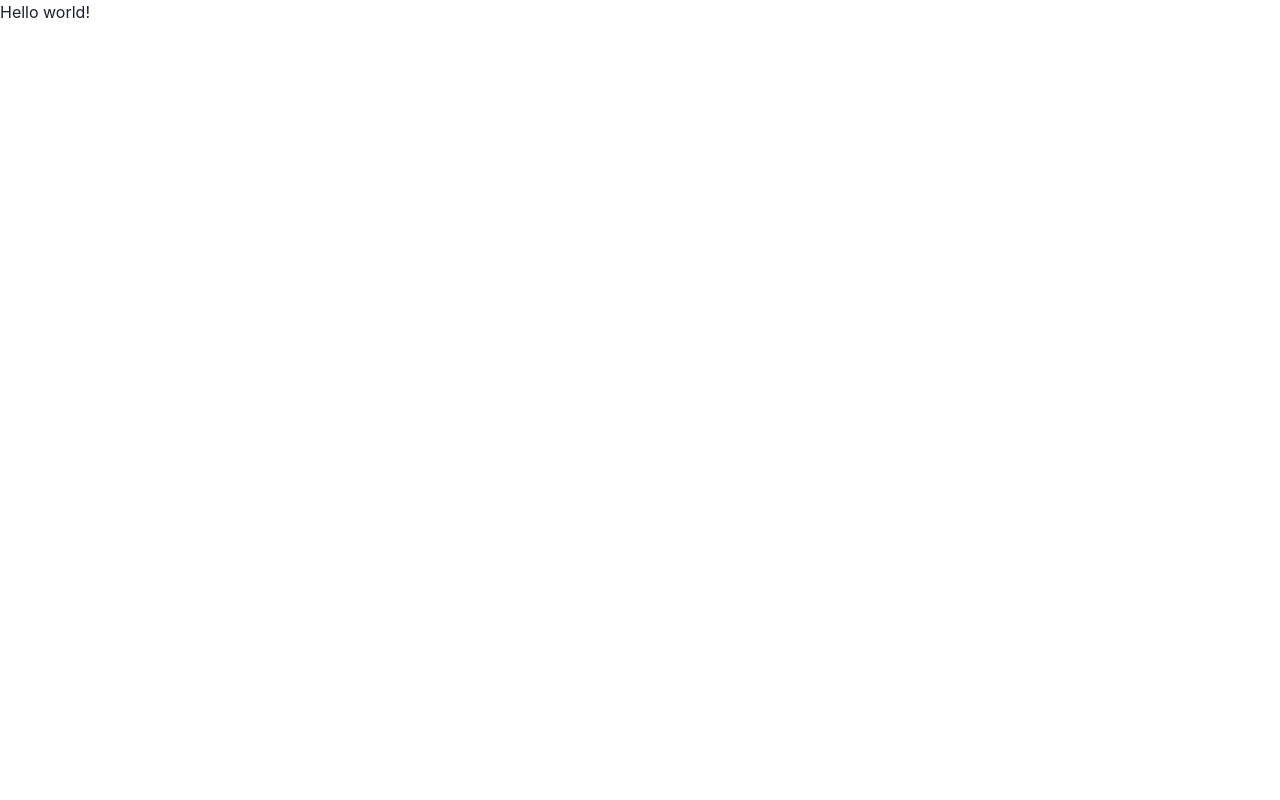
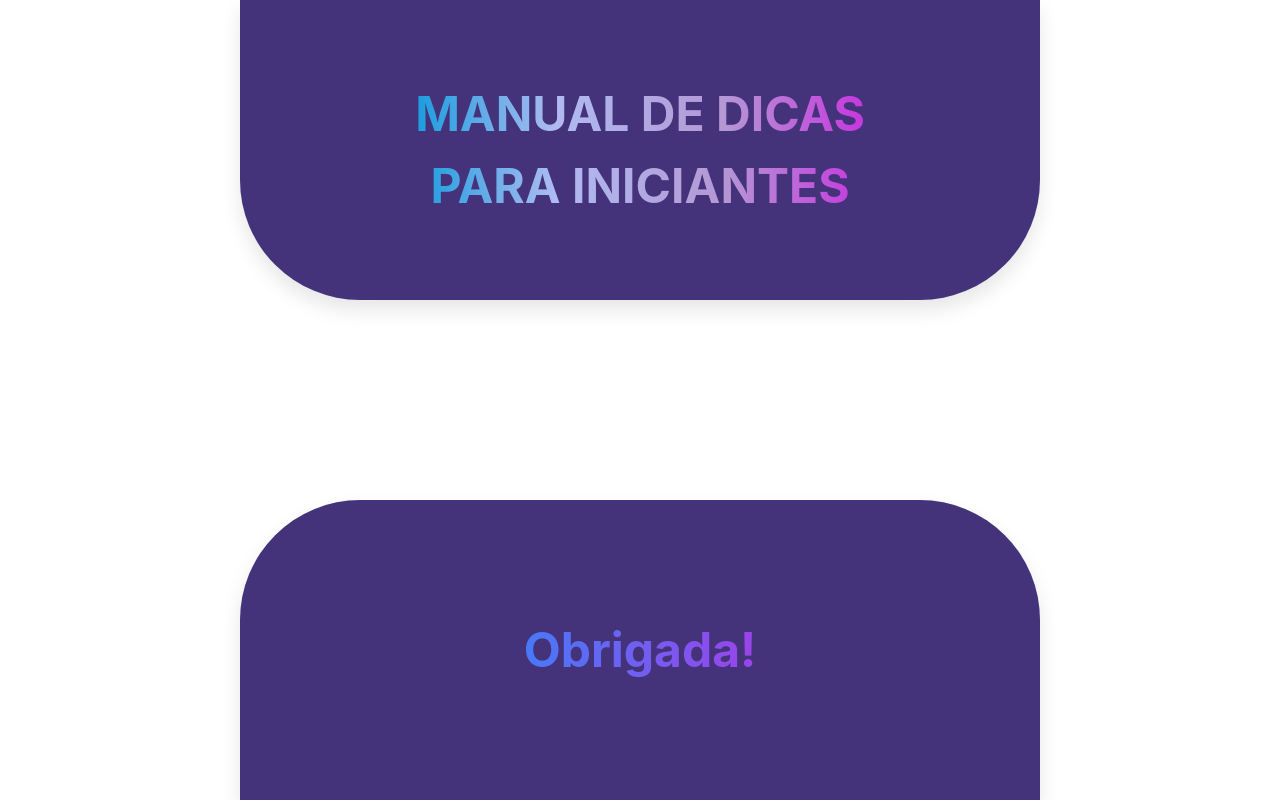
Before and after one commit to SixBruno99/landing-page, a React (Create React App) app: page / in a window 1280 px wide. Built offline with nearby package versions, Linux system fonts and the light colour scheme.

Commit message:
Header e Footer criados!

```diff
--- a/src/App.css
+++ /dev/null
@@ -1,29 +0,0 @@
-@media (prefers-reduced-motion: no-preference) {
-  .App-logo {
-    animation: App-logo-spin infinite 20s linear;
-  }
-}
-
-.App-header {
-  background-color: #282c34;
-  min-height: 100vh;
-  display: flex;
-  flex-direction: column;
-  align-items: center;
-  justify-content: center;
-  font-size: calc(10px + 2vmin);
-  color: white;
-}
-
-.App-link {
-  color: #61dafb;
-}
-
-@keyframes App-logo-spin {
-  from {
-    transform: rotate(0deg);
-  }
-  to {
-    transform: rotate(360deg);
-  }
-}
--- a/src/App.js
+++ b/src/App.js
@@ -1,11 +1,10 @@
-import './App.css';
+import { Box } from '@chakra-ui/react';
+import { Layout } from './components/layout';
 
 export const App = () => {
   return (
-    <div>
-      <p>
-        Hello world!
-      </p>
-    </div>
-  );
+    <Box margin="auto" maxW="800px">
+      <Layout />
+    </Box>
+  )
 }
--- /dev/null
+++ b/src/components/footer/index.jsx
@@ -0,0 +1,27 @@
+import { Box, Text } from "@chakra-ui/react";
+
+export const Footer = () => {
+  return (
+    <Box
+      height="300px"
+      bg="purple.800"
+      justifyContent="center"
+      display="flex"
+      alignItems="center"
+      borderRadius="120px 120px 0 0"
+      boxShadow="rgba(0, 0, 0, 0.1) 0px 10px 20px"
+    >
+      <Text
+        color="white"
+        fontSize="48px"
+        fontWeight="bold"
+        textAlign="center"
+        w="500px"
+        bgGradient="linear-gradient(to right, #1898FF, #ca25e1)"
+        bgClip="text"
+      >
+        Obrigada!
+      </Text>
+    </Box>
+  );
+};
--- /dev/null
+++ b/src/components/header/indes.jsx
@@ -0,0 +1,27 @@
+import { Box, Text } from "@chakra-ui/react";
+
+export const Header = () => {
+  return (
+    <Box
+      height="300px"
+      bg="purple.800"
+      justifyContent="center"
+      display="flex"
+      alignItems="center"
+      borderRadius="0 0 120px 120px"
+      boxShadow="rgba(0, 0, 0, 0.1) 0px 10px 20px"
+    >
+      <Text
+        color="white"
+        fontSize="48px"
+        fontWeight="bold"
+        textAlign="center"
+        w="500px"
+        bgGradient="linear-gradient(to right, #0098db, #afbbf2,	#b498d4, #ca25e1)"
+        bgClip="text"
+      >
+        MANUAL DE DICAS PARA INICIANTES
+      </Text>
+    </Box>
+  );
+};
--- /dev/null
+++ b/src/components/layout.jsx
@@ -0,0 +1,14 @@
+import { Flex } from "@chakra-ui/react";
+
+// Components
+import { Footer } from "./footer";
+import { Header } from "./header/indes";
+
+export const Layout = () => {
+  return (
+    <Flex flexDir="column" justifyContent="space-between" minH="100vh">
+      <Header />
+      <Footer />
+    </Flex>
+  );
+};
```
Also changed, not shown: 1 other file (tests, documents, lock files or other folders).
